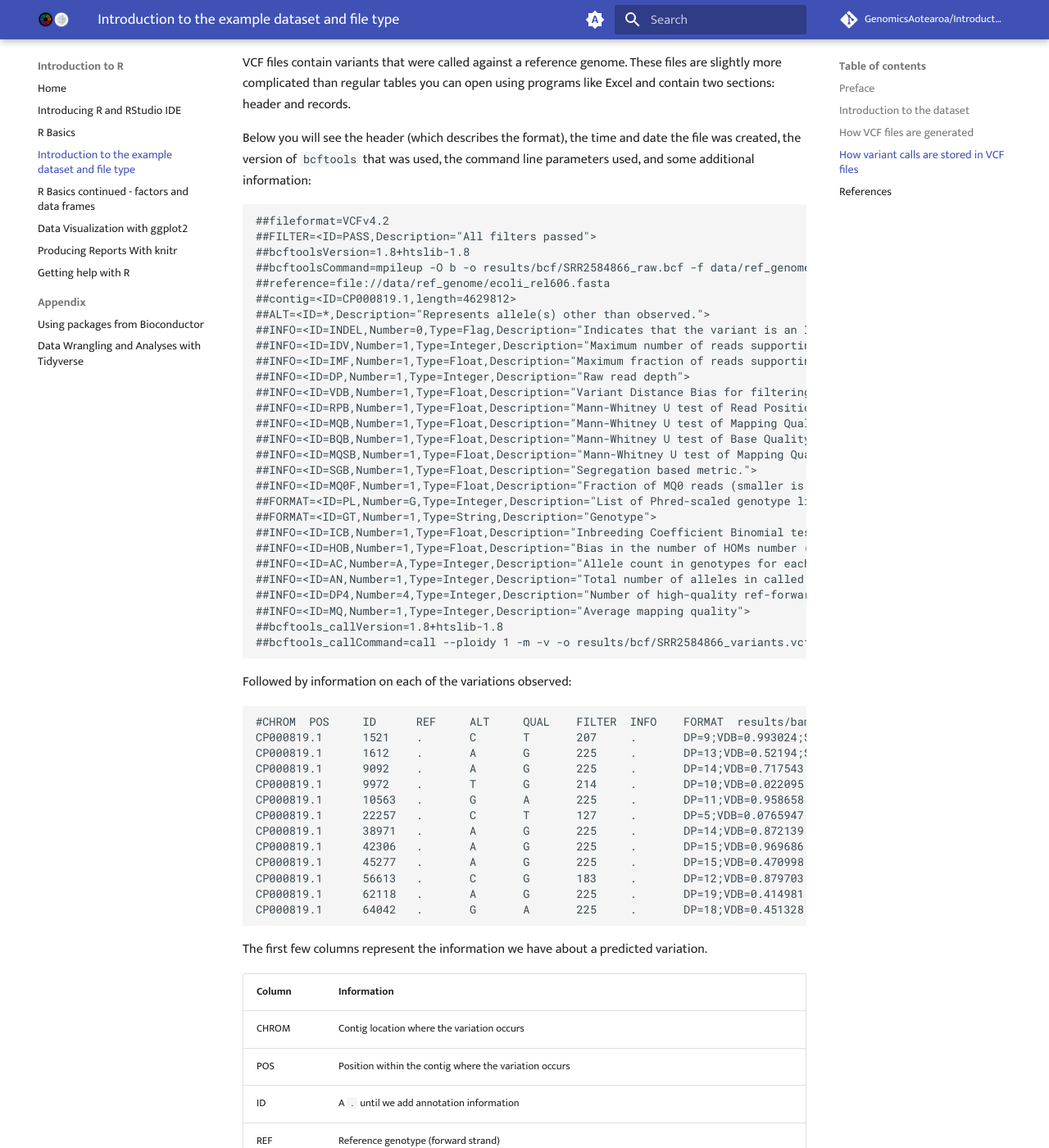
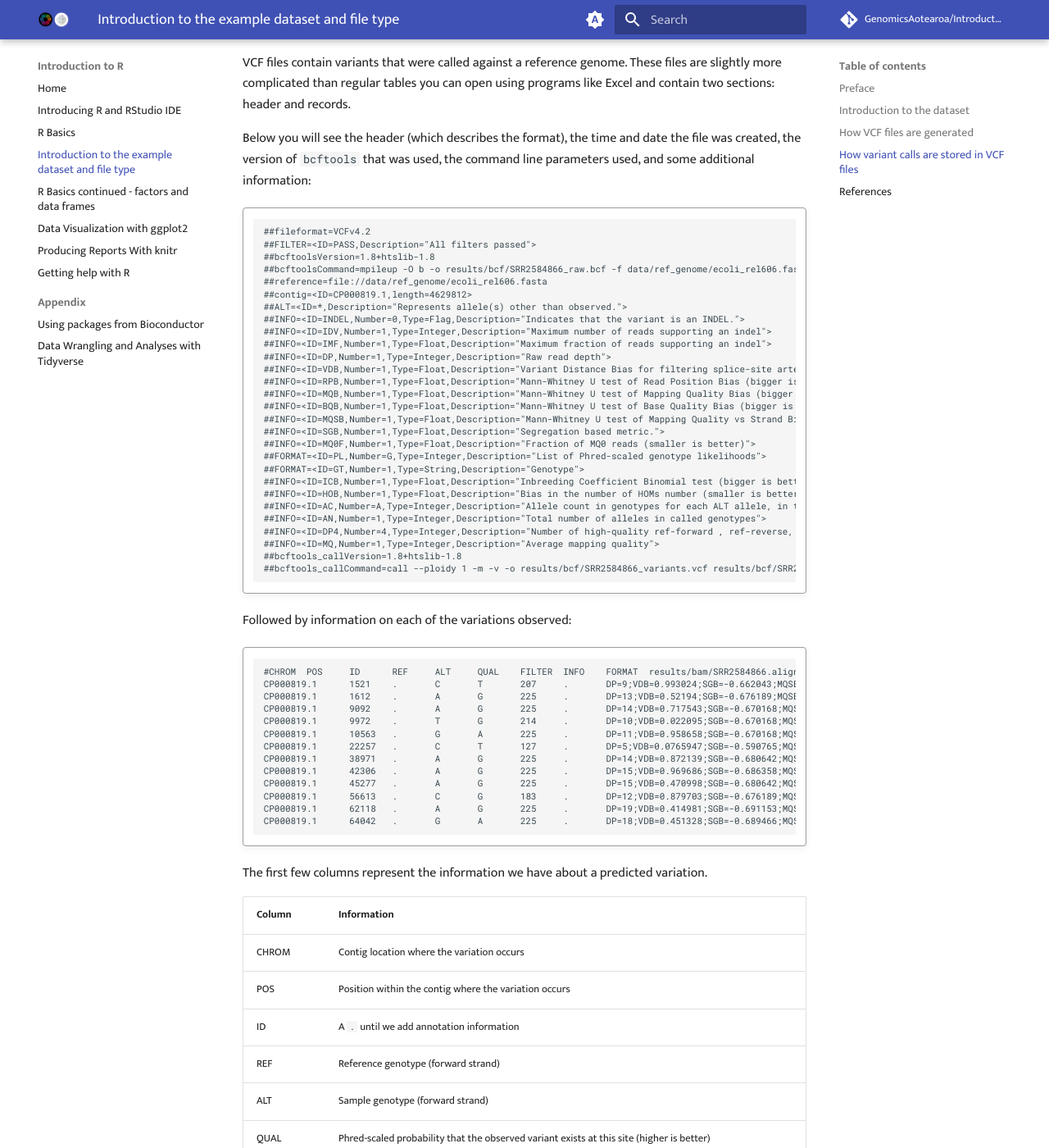
Before and after one commit to GenomicsAotearoa/Introduction-to-R, an MkDocs documentation site: the page built from docs/02-data-prelude.md, in a window 1280 px wide and 1400 px high, scrolled down 2483 px. Shown: the whole window at 82% size. Built offline with MkDocs 1.6.1 and Material for MkDocs 9.7.7, drawn with Linux system fonts in a browser that asks for light colours; comment, search, counter and statistics services are not loaded; some of the changed lines change nothing that is shown.

Commit message:
add few admonitions

````diff
--- a/docs/02-data-prelude.md
+++ b/docs/02-data-prelude.md
@@ -114,6 +114,8 @@ Below you will see the header (which describes the format), the time and
 date the file was created, the version of `bcftools` that was used, the
 command line parameters used, and some additional information:
 
+!!! quote ""
+    ```
     ##fileformat=VCFv4.2
     ##FILTER=<ID=PASS,Description="All filters passed">
     ##bcftoolsVersion=1.8+htslib-1.8
@@ -142,9 +144,12 @@ command line parameters used, and some additional information:
     ##INFO=<ID=MQ,Number=1,Type=Integer,Description="Average mapping quality">
     ##bcftools_callVersion=1.8+htslib-1.8
     ##bcftools_callCommand=call --ploidy 1 -m -v -o results/bcf/SRR2584866_variants.vcf results/bcf/SRR2584866_raw.bcf; Date=Tue Oct  9 18:48:10 2018
+    ```
 
 Followed by information on each of the variations observed:
 
+!!! quote ""
+    ```
     #CHROM  POS     ID      REF     ALT     QUAL    FILTER  INFO    FORMAT  results/bam/SRR2584866.aligned.sorted.bam
     CP000819.1      1521    .       C       T       207     .       DP=9;VDB=0.993024;SGB=-0.662043;MQSB=0.974597;MQ0F=0;AC=1;AN=1;DP4=0,0,4,5;MQ=60
     CP000819.1      1612    .       A       G       225     .       DP=13;VDB=0.52194;SGB=-0.676189;MQSB=0.950952;MQ0F=0;AC=1;AN=1;DP4=0,0,6,5;MQ=60
@@ -158,6 +163,7 @@ Followed by information on each of the variations observed:
     CP000819.1      56613   .       C       G       183     .       DP=12;VDB=0.879703;SGB=-0.676189;MQSB=1;MQ0F=0;AC=1;AN=1;DP4=0,0,8,3;MQ=60      GT:PL
     CP000819.1      62118   .       A       G       225     .       DP=19;VDB=0.414981;SGB=-0.691153;MQSB=0.906029;MQ0F=0;AC=1;AN=1;DP4=0,0,8,10;MQ=59
     CP000819.1      64042   .       G       A       225     .       DP=18;VDB=0.451328;SGB=-0.689466;MQSB=1;MQ0F=0;AC=1;AN=1;DP4=0,0,7,9;MQ=60      GT:PL
+    ```
 
 The first few columns represent the information we have about a
 predicted variation.
````
Also changed, not shown: docs/index.md (+1 -0 lines).
